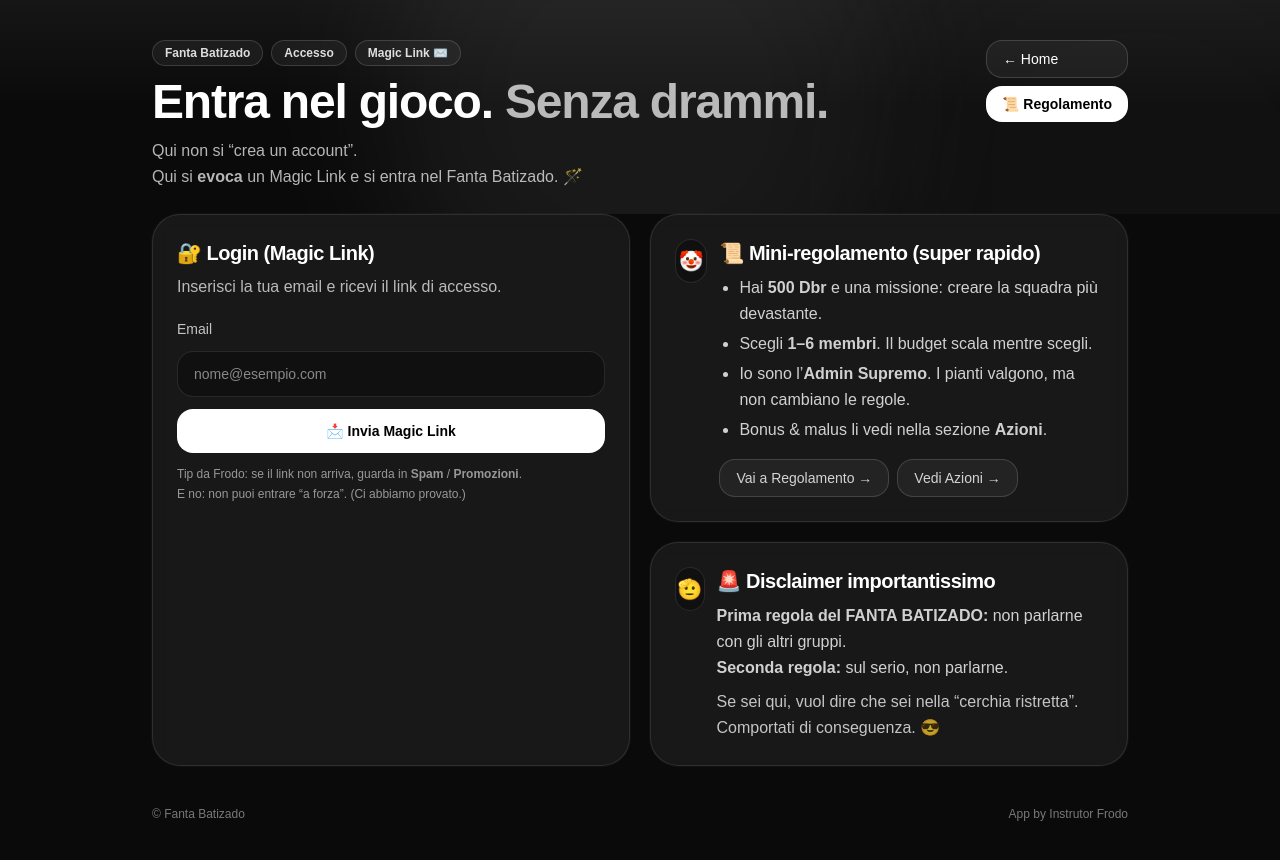
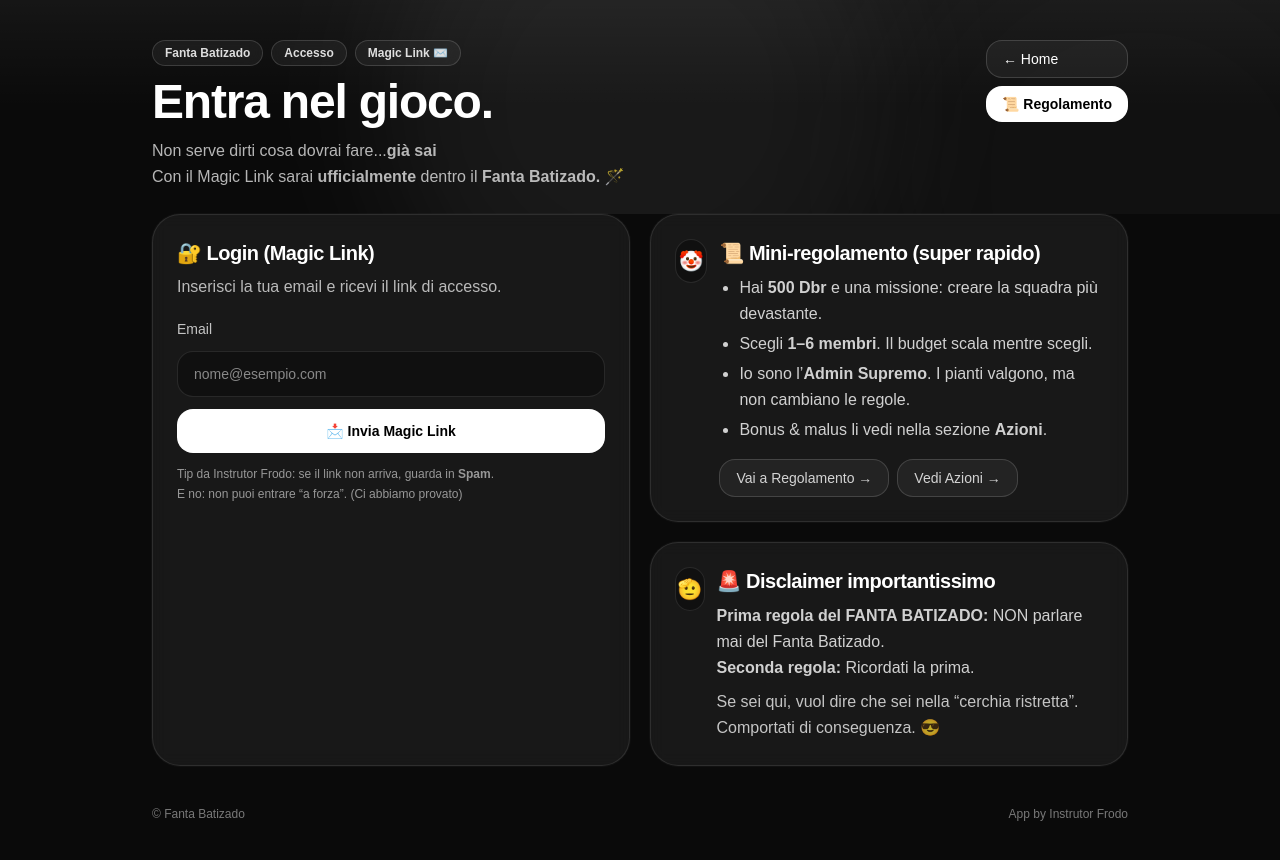
Before and after one commit to bpacentra-cyber/fanta-batizado, a Next.js app: page /login in a window 1280 px wide. Shown: the top 860 px of the page. Built offline with nearby package versions, Linux system fonts and the light colour scheme; no server answers.

Commit message:
Fix login prerender (remove useSearchParams)

```diff
--- a/app/login/page.tsx
+++ b/app/login/page.tsx
@@ -114,13 +114,13 @@ export default function LoginPage() {
               </div>
 
               <h1 className="text-4xl sm:text-5xl font-extrabold tracking-tight">
-                Entra nel gioco. <span className="text-white/70">Senza drammi.</span>
+                Entra nel gioco. <span className="text-white/70"></span>
               </h1>
 
               <p className="text-white/70 leading-relaxed max-w-xl">
-                Qui non si “crea un account”.
+                Non serve dirti cosa dovrai fare...<b>già sai</b>
                 <br />
-                Qui si <b>evoca</b> un Magic Link e si entra nel Fanta Batizado. 🪄
+                Con il Magic Link sarai <b>ufficialmente</b> dentro il <b>Fanta Batizado.</b> 🪄
               </p>
             </div>
 
@@ -185,9 +185,9 @@ export default function LoginPage() {
               ) : null}
 
               <div className="text-xs text-white/55 leading-relaxed">
-                Tip da Frodo: se il link non arriva, guarda in <b>Spam</b> / <b>Promozioni</b>.
+                Tip da Instrutor Frodo: se il link non arriva, guarda in <b>Spam</b>.
                 <br />
-                E no: non puoi entrare “a forza”. (Ci abbiamo provato.)
+                E no: non puoi entrare “a forza”. (Ci abbiamo provato)
               </div>
             </div>
           </section>
@@ -228,9 +228,9 @@ export default function LoginPage() {
 
             <Card title="🚨 Disclaimer importantissimo" icon="🫡">
               <p>
-                <b>Prima regola del FANTA BATIZADO:</b> non parlarne con gli altri gruppi.
+                <b>Prima regola del FANTA BATIZADO:</b> NON parlare mai del Fanta Batizado.
                 <br />
-                <b>Seconda regola:</b> sul serio, non parlarne.
+                <b>Seconda regola:</b> Ricordati la prima.
               </p>
               <p className="mt-2 text-white/75">
                 Se sei qui, vuol dire che sei nella “cerchia ristretta”.
--- a/app/regolamento/page.tsx
+++ b/app/regolamento/page.tsx
@@ -124,8 +124,7 @@ export default function RegolamentoPage() {
           </div>
 
           <p className="mt-3">
-            Usali con saggezza… oppure buttali tutti su un Mestre e spera negli
-            dei della capoeira.
+            Usali con saggezza… oppure buttali tutti su un Mestre e spera nei tuoi Orixás preferiti.
           </p>
 
           <ul className="mt-3 grid grid-cols-1 sm:grid-cols-2 gap-2">
@@ -151,7 +150,7 @@ export default function RegolamentoPage() {
             <li>affidati al tuo intuito</li>
           </ul>
           <p className="mt-3">
-            Una volta confermata… <b>che Oxóssi ti accompagni</b> 🙏
+            Una volta confermata… <b>il gioco ha inizio</b> 🔥
           </p>
         </Card>
 
```
